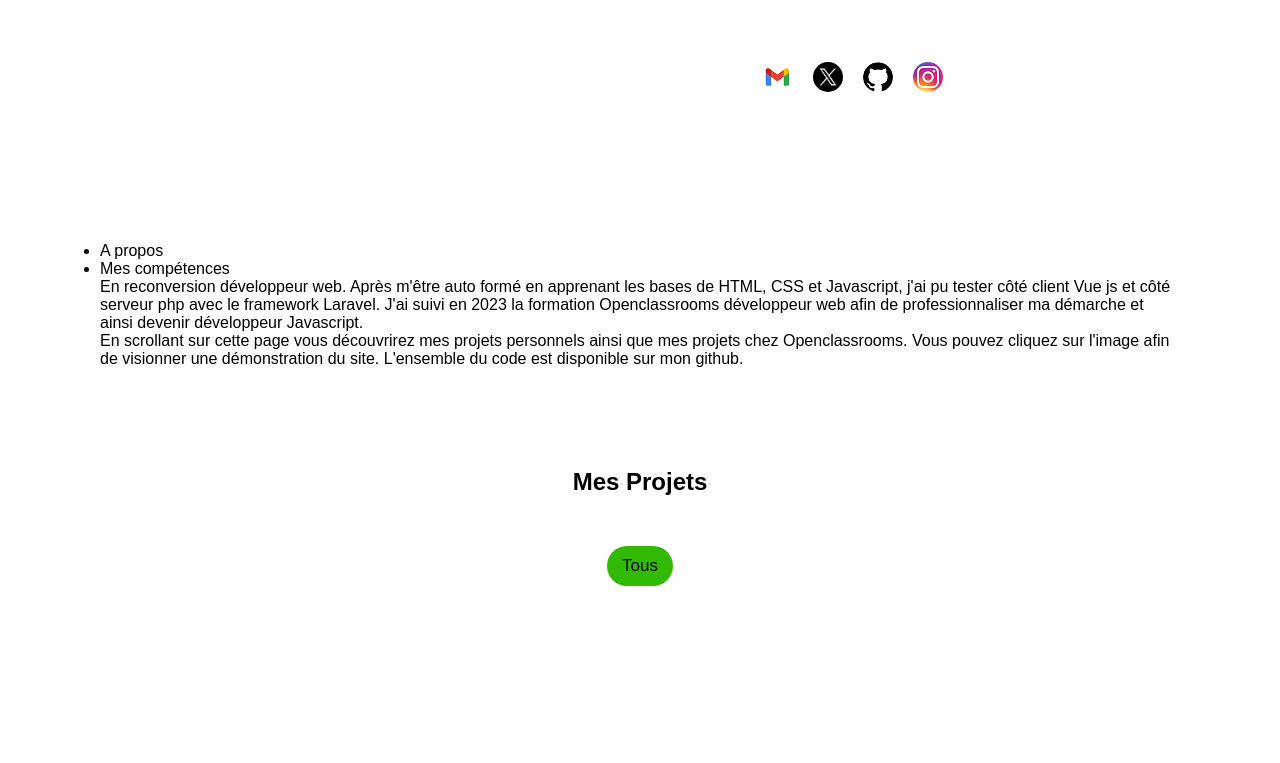
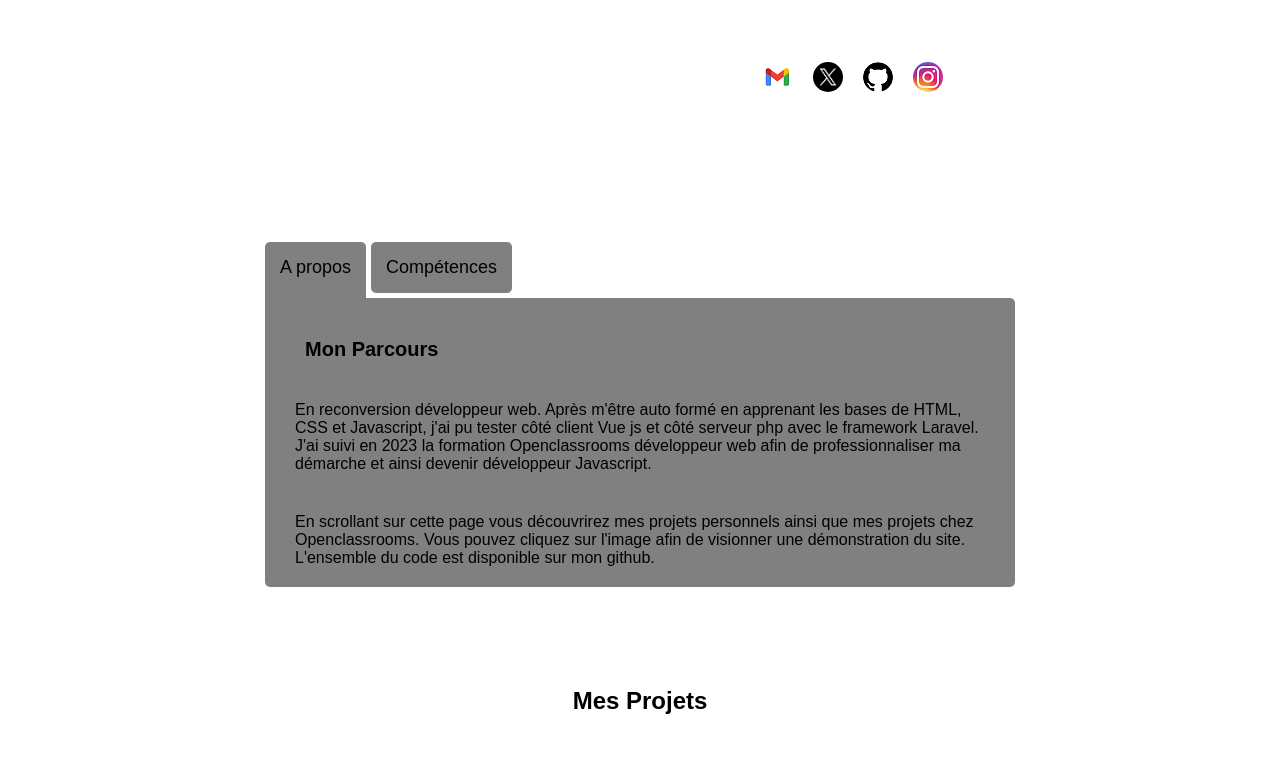
Before and after one commit to AvirKarakitsos/REACT_Portfolio_2024, a React (Vite) app: page / in a window 1280 px wide. Shown: the part 603-1366 px from the top of the page. Built offline with nearby package versions, Linux system fonts and the light colour scheme.

Commit message:
feat: About component

```diff
--- /dev/null
+++ b/src/Components/About.tsx
@@ -0,0 +1,18 @@
+import { translate } from "../utils/common"
+import { useContext } from "react"
+import { LanguageContext } from "../utils/context/LanguageContext"
+import { LanguageContextType } from "../utils/types/context"
+
+function About() {
+    const {lang} = useContext(LanguageContext) as LanguageContextType
+
+    return(
+        <>
+            <h2 className="subtitle">{translate(lang).main.about.subtitle}</h2>
+            <p className="section-4">{translate(lang).main.about.content_1}</p>
+            <p className="section-4">{translate(lang).main.about.content_2}</p>
+        </>
+    )
+}
+
+export default About
--- /dev/null
+++ b/src/Components/Information.tsx
@@ -0,0 +1,29 @@
+import styles from "../assets/styles/Information.module.css"
+import About from "./About"
+import Skills from "./Skills"
+import { translate } from "../utils/common"
+import { useContext, useState } from "react"
+import { LanguageContext } from "../utils/context/LanguageContext"
+import { LanguageContextType } from "../utils/types/context"
+
+function Information() {
+    const [tab, setTab] = useState("about")
+    const {lang} = useContext(LanguageContext) as LanguageContextType
+
+    return(
+        <section className={styles.container}>
+            <ul className={styles.list}>
+                <li className={tab === "about" ? styles.itemSelected : styles.item} onClick={() => setTab("about")}>{translate(lang).main.about.tab}</li>
+                <li className={tab === "skills" ? styles.itemSelected : styles.item} onClick={() => setTab("skills")}>{translate(lang).main.skills.tab}</li>
+            </ul>
+            <div className={tab === "about" ? styles.contentAbout : styles.content}>
+                {tab == "about"
+                    ? <About/>
+                    : <Skills/>
+                }
+            </div>
+        </section>
+    )
+}
+
+export default Information
--- a/src/Components/Main.tsx
+++ b/src/Components/Main.tsx
@@ -14,6 +14,7 @@ import projects from '../utils/projects/projects.json'
 import { ProjectType } from '../utils/types/project'
 import Card from './Card'
 import Modal from './Modal'
+import Information from './Information'
 
 function Main() {
     const {theme} = useContext(ThemeContext) as ThemeContextType
@@ -55,14 +56,7 @@ function Main() {
                 </div>
             </section>
 
-            <section>
-                <ul>
-                    <li>{translate(lang).main.about.subtitle}</li>
-                    <li>{translate(lang).main.skills.subtitle}</li>
-                </ul>
-                <p>{translate(lang).main.about.content}</p>
-                <p>{translate(lang).main.skills.content}</p>
-            </section>
+           <Information/>
 
             <Modal  modal={modal} setModal={setModal}/>
 
--- /dev/null
+++ b/src/Components/Skills.tsx
@@ -0,0 +1,19 @@
+import { translate } from "../utils/common"
+import { useContext } from "react"
+import { LanguageContext } from "../utils/context/LanguageContext"
+import { LanguageContextType } from "../utils/types/context"
+
+function Skills() {
+    const {lang} = useContext(LanguageContext) as LanguageContextType
+
+    return(
+        <>
+            <h2 className="subtitle">{translate(lang).main.skills.subtitle}</h2>
+            <ul>
+                <li>test</li>
+            </ul>
+        </>
+    )
+}
+
+export default Skills
--- /dev/null
+++ b/src/assets/styles/Information.module.css
@@ -0,0 +1,39 @@
+.container {
+    width: 100%;
+    max-width: 750px;
+    margin: 0 auto;
+}
+
+.list {
+    display: flex;
+    column-gap: 5px;
+    list-style-type: none;
+}
+
+.item {
+    padding: 15px;
+    margin-bottom: 5px;
+    font-size: 18px;
+    border-radius: 5px;
+    background-color: grey;
+    cursor: default;
+}
+
+.itemSelected {
+    padding: 15px;
+    margin-bottom: 0;
+    font-size: 18px;
+    border-radius: 5px 5px 0 0;
+    background-color: grey;
+    cursor: default;
+}
+
+.content {
+    border-radius: 5px;
+    background-color: grey;
+}
+
+.contentAbout {
+    border-radius: 0 5px 5px 5px;
+    background-color: grey;
+}
--- a/src/index.css
+++ b/src/index.css
@@ -55,6 +55,13 @@ a{
   cursor: default;
 }
 
+/********** Title ************/
+.subtitle {
+  padding: 40px 40px 20px 40px;
+  font-size: 20px;
+  font-weight: 600;
+}
+
 /********** Flexbox **********/
 .flex {
   display: flex;
@@ -86,7 +93,6 @@ a{
 .tiny-column-gap {
   column-gap: 5px;
 }
-
 
 .large-row-gap {
   row-gap: 139px;
@@ -164,6 +170,10 @@ row-gap: 5px;
   height: 200px;
 }
 
+.section-4 {
+  padding: 20px 30px;
+}
+
 .btn {
   padding: 10px 15px;
   border-radius: 30px;
@@ -181,6 +191,7 @@ row-gap: 5px;
 .btn-filter:hover {
   background-color: #32B903BF;
 }
+
 /********** Font-size **********/
 .large-font-size {
   font-size: 288px;
--- a/src/utils/lang/en.json
+++ b/src/utils/lang/en.json
@@ -11,12 +11,14 @@
             "subtitle": "Web developer full stack Javascript"
         },
         "about": {
-            "subtitle": "About me",
-            "content": "I decided to change my professionnal career to become a web developer. After self-learning the fondamentals of HTML, CSS and Javascript, then I could test the framework Vue in frontend and php with Laravel in backend. In 2023 I studied with the online education Openclassrooms with the goal of working as a professsional and become a Javacript web developer."
+            "tab": "About me",
+            "subtitle": "Who I am",
+            "content_1": "I decided to change my professionnal career to become a web developer. After self-learning the fondamentals of HTML, CSS and Javascript, then I could test the framework Vue in frontend and php with Laravel in backend. In 2023 I studied with the online education Openclassrooms with the goal of working as a professsional and become a Javacript web developer.",
+            "content_2": "On this portfolio you can check my personnal projects and my works with Openclassrooms. Click on an image to watch a demonstration of the site. All the codes are available on my github."
         },
         "skills": {
-            "subtitle": "My skills",
-            "content": "On this portfolio you can check my personnal projects and my works with Openclassrooms. Click on an image to watch a demonstration of the site. All the codes are available on my github.",
+            "tab": "Skills",
+            "subtitle": "My Skills",
             "server": "server",
             "tools": "database"
         },
--- a/src/utils/lang/fr.json
+++ b/src/utils/lang/fr.json
@@ -11,12 +11,14 @@
             "subtitle": "Développeur web full stack Javascript"
         },
         "about": {
-            "subtitle": "A propos",
-            "content": "En reconversion développeur web. Après m'être auto formé en apprenant les bases de HTML, CSS et Javascript, j'ai pu tester côté client Vue js et côté serveur php avec le framework Laravel. J'ai suivi en 2023 la formation Openclassrooms développeur web afin de professionnaliser ma démarche et ainsi devenir développeur Javascript."
+            "tab": "A propos",
+            "subtitle": "Mon Parcours",
+            "content_1": "En reconversion développeur web. Après m'être auto formé en apprenant les bases de HTML, CSS et Javascript, j'ai pu tester côté client Vue js et côté serveur php avec le framework Laravel. J'ai suivi en 2023 la formation Openclassrooms développeur web afin de professionnaliser ma démarche et ainsi devenir développeur Javascript.",
+            "content_2": "En scrollant sur cette page vous découvrirez mes projets personnels ainsi que mes projets chez Openclassrooms. Vous pouvez cliquez sur l'image afin de visionner une démonstration du site. L'ensemble du code est disponible sur mon github."
         },
         "skills": {
-            "subtitle": "Mes compétences",
-            "content": "En scrollant sur cette page vous découvrirez mes projets personnels ainsi que mes projets chez Openclassrooms. Vous pouvez cliquez sur l'image afin de visionner une démonstration du site. L'ensemble du code est disponible sur mon github.",
+            "tab": "Compétences",
+            "subtitle": "Mon Compétences",
             "server": "serveur",
             "tools": "base de données"
         },
```
